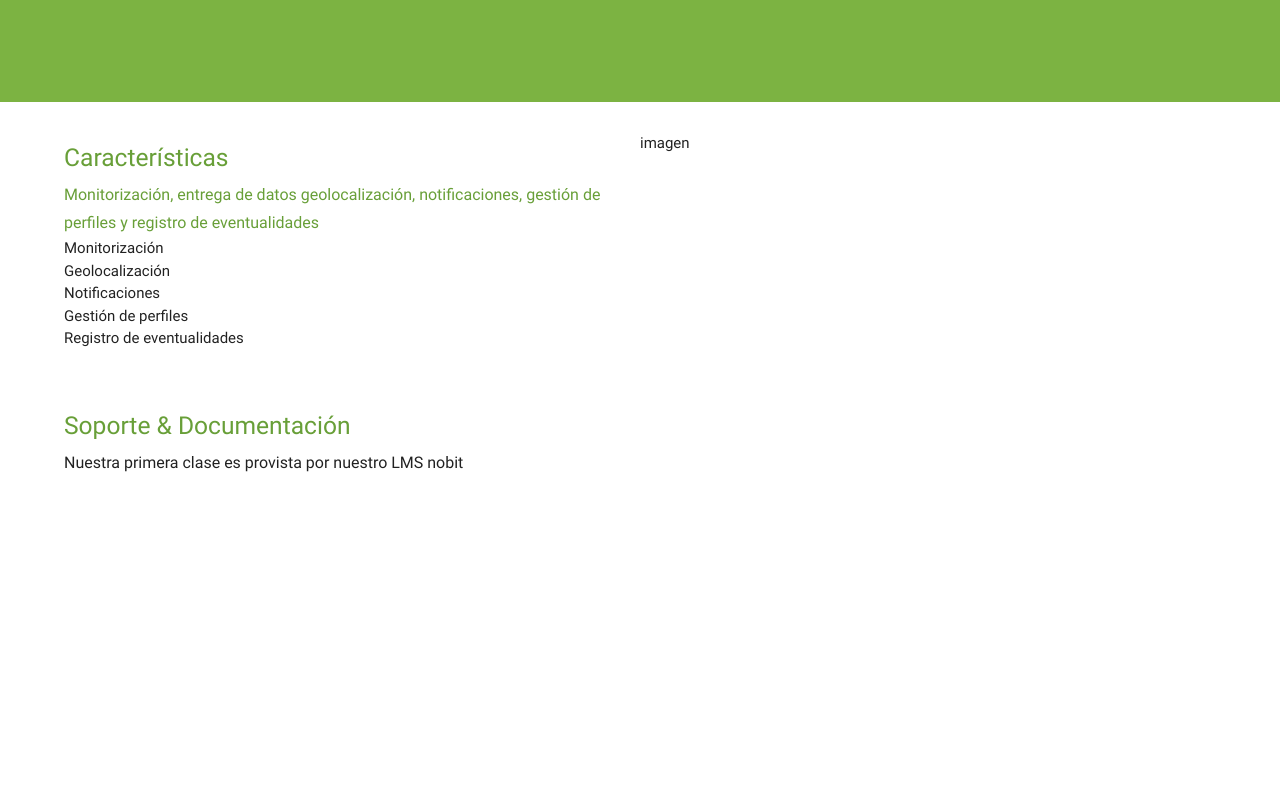
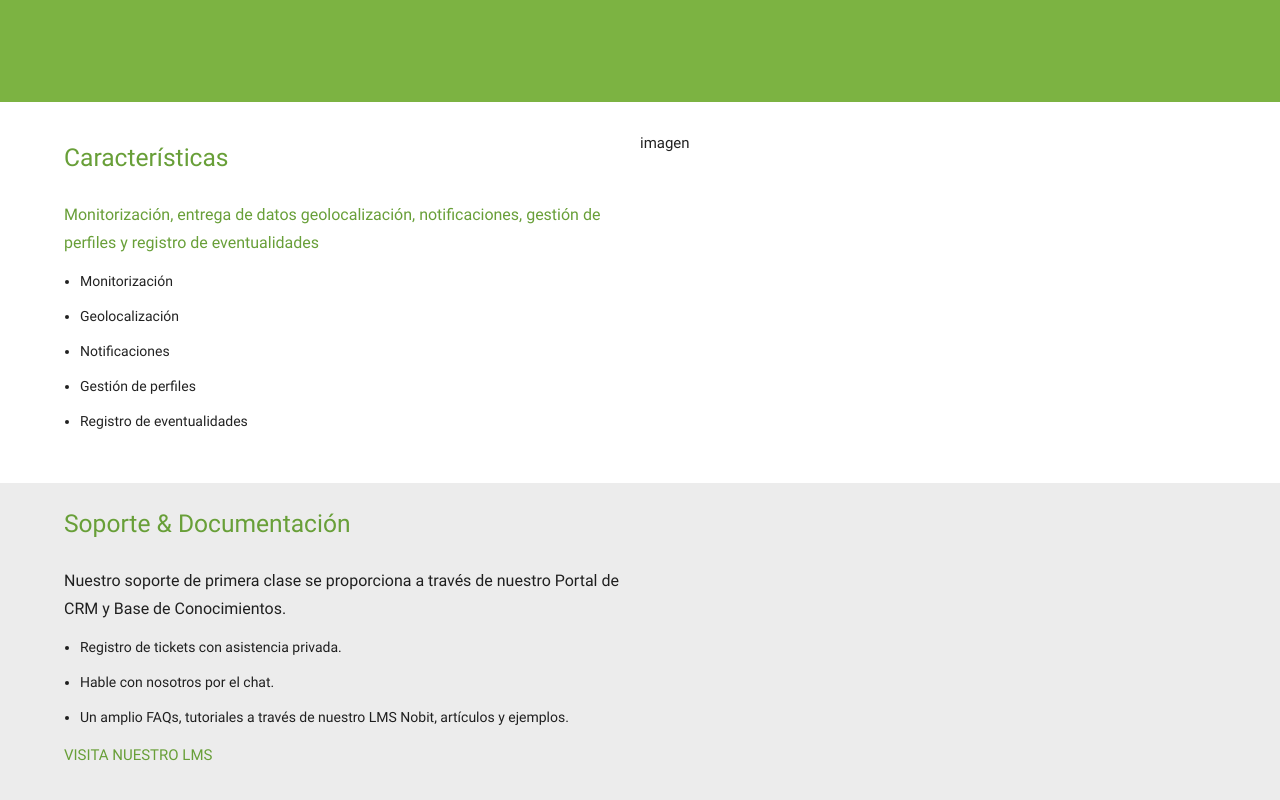
Before and after one commit to jesmarquez/materialize, a plain HTML site: page index.html in a window 1280 px wide. Shown: the part 354-1154 px from the top of the page. Before the commit the page ends 866 px from the top, so only its background shows below. Drawn offline with nearby package versions, Linux system fonts and the light colour scheme; files whose address does not match are found by name.

Commit message:
Estilos soporte

```diff
--- a/index.html
+++ b/index.html
@@ -49,12 +49,12 @@
             <div class="col s12 m6">
               <h5 class="start text-primarycolor">Características</h5>
               <p class="start-paragraph-text text-primarycolor">Monitorización, entrega de datos geolocalización, notificaciones, gestión de perfiles y registro de eventualidades</p>
-              <ul>
-                <li>Monitorización</li>
-                <li>Geolocalización</li>
-                <li>Notificaciones</li>
-                <li>Gestión de perfiles</li>
-                <li>Registro de eventualidades</li>
+              <ul style="margin-bottom: 16px;padding-left: 16px;">
+                <li style="margin: 14px 0;padding: 0;list-style: initial;font-size: 14px;">Monitorización</li>
+                <li style="margin: 14px 0;padding: 0;list-style: initial;font-size: 14px;">Geolocalización</li>
+                <li style="margin: 14px 0;padding: 0;list-style: initial;font-size: 14px;">Notificaciones</li>
+                <li style="margin: 14px 0;padding: 0;list-style: initial;font-size: 14px;">Gestión de perfiles</li>
+                <li style="margin: 14px 0;padding: 0;list-style: initial;font-size: 14px;">Registro de eventualidades</li>
               </ul>
             </div>
             <div col s6 offset-s3 m6 center>
@@ -64,12 +64,20 @@
         </div>
       </div>
 
-      <div class="section" id="support">
+      <div class="section gray" id="support">
         <div class="container">
           <div class="row">
             <div class="col s12 m6">
               <h5 class="start text-primarycolor">Soporte & Documentación</h5>
-              <p class="start-paragraph-text">Nuestra primera clase es provista por nuestro LMS nobit</p>
+              <p class="start-paragraph-text">Nuestro soporte de primera clase se proporciona a través de nuestro Portal de CRM y Base de Conocimientos.</p>
+              <ul style="margin-bottom: 16px;padding-left: 16px;">
+                <li style="margin: 14px 0;padding: 0;list-style: initial;font-size: 14px;">Registro de tickets con asistencia privada.</li>
+                <li style="margin: 14px 0;padding: 0;list-style: initial;font-size: 14px;">Hable con nosotros por el chat.</li>
+                <li style="margin: 14px 0;padding: 0;list-style: initial;font-size: 14px;">Un amplio FAQs, tutoriales a través de nuestro LMS Nobit, artículos y ejemplos.</li>
+              </ul>
+              <p>
+                <a href="http://www.nobit.co/lms/" target="_blank" class="text-primarycolor">VISITA NUESTRO LMS</a>
+              </p>
             </div>
           </div>
         </div>
--- a/sass/screen.scss
+++ b/sass/screen.scss
@@ -81,14 +81,14 @@ nav {
 	background-color: #fff !important;
 }
 
+h5.start {
+	padding-bottom: 20px;
+}
+
 h5 {
 	font-size: 1.64rem;
 	line-height: 110%;
 	margin: 0.82rem 0 0.656rem 0;
-
-	.start {
-		padding-bottom: 20px;
-	}
 }
 
 .start-paragraph-text {
@@ -110,3 +110,12 @@ p {
 	margin-bottom: 16px;
 	padding-left: 16px;
 }
+
+.gray {
+	background-color: rgb(236,236,236);
+}
+
+li {
+	display: list-item;
+	text-align: -webkit-match-parent;
+}
```
Also changed, not shown: stylesheets/screen.css.
